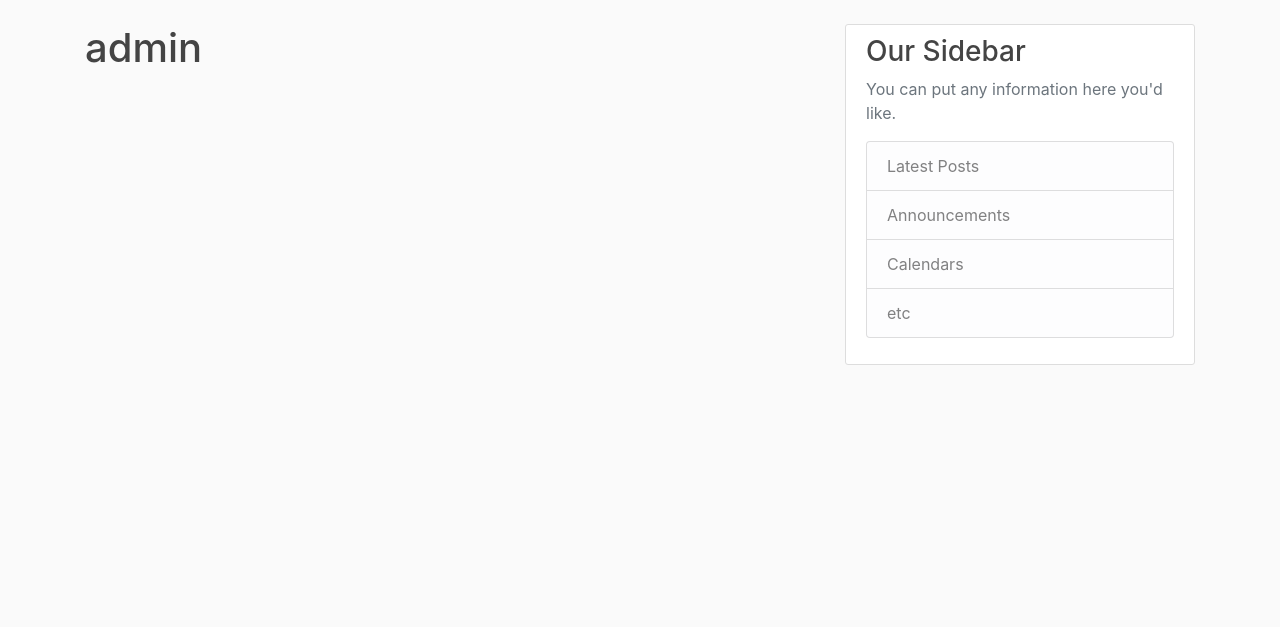
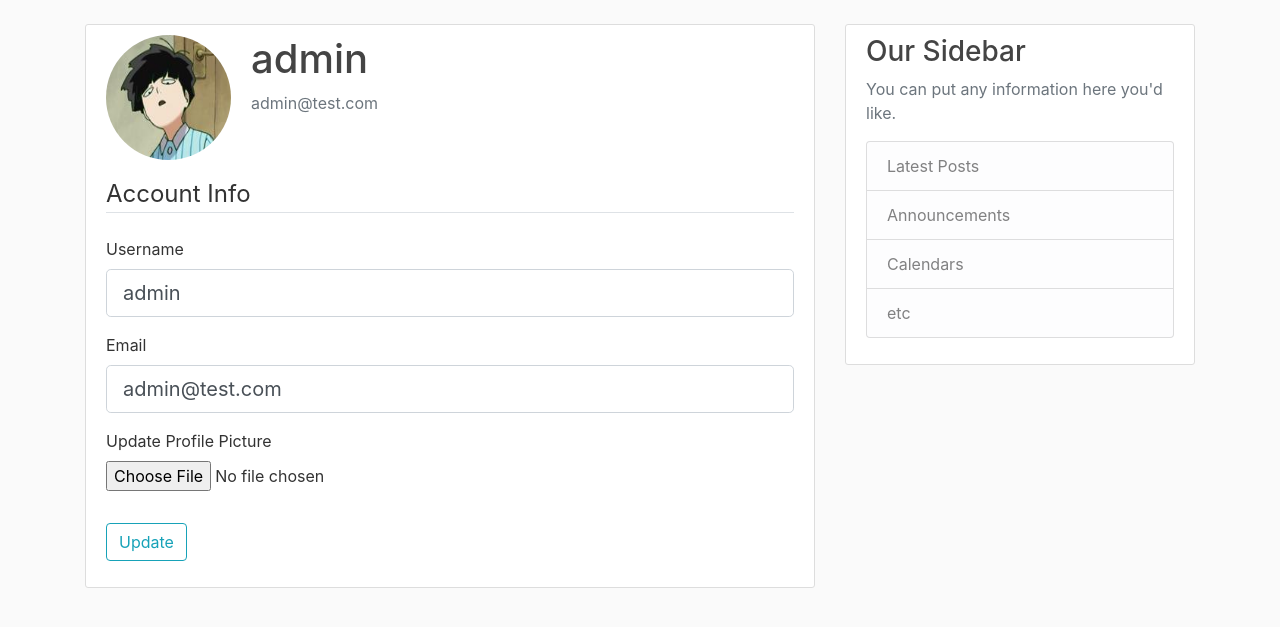
Before and after one commit to anyac99/template-blog, a Flask app: page /account in a window 1280 px wide. Shown: the part 56-683 px from the top of the page. Run offline with Flask 2, Linux system fonts and the light colour scheme; a user stored in the database is signed in; some libraries are stand-ins or nearby versions.

Commit message:
users can update account and profile pic

```diff
--- a/main/forms.py
+++ b/main/forms.py
@@ -1,4 +1,6 @@
 from flask_wtf import FlaskForm
+from flask_wtf.file import FileField, FileAllowed
+from flask_login import current_user
 from wtforms import StringField, PasswordField, SubmitField, BooleanField
 from wtforms.validators import DataRequired, Length, Email, EqualTo, ValidationError
 from main.models import User
@@ -31,3 +33,24 @@ class LoginForm(FlaskForm):
     password = PasswordField('Password', validators=[DataRequired()])
     remember = BooleanField('Remember Me')
     submit = SubmitField('Login')
+
+
+class UpdateAccountForm(FlaskForm):
+    username = StringField('Username',
+                           validators=[DataRequired(), Length(min=2, max=20)])
+    email = StringField('Email',
+                        validators=[DataRequired(), Email()])
+    picture = FileField('Update Profile Picture', validators=[FileAllowed(['jpg', 'png'])])
+    submit = SubmitField('Update')
+
+    def validate_username(self, username):
+        if username.data != current_user.username:
+            user = User.query.filter_by(username=username.data).first()
+            if user:
+                raise ValidationError('Username unavailable')
+
+    def validate_email(self, email):
+        if email.data != current_user.email:
+            user = User.query.filter_by(email=email.data).first()
+            if user:
+                raise ValidationError('Account already exists for that email')
--- a/main/routes.py
+++ b/main/routes.py
@@ -1,6 +1,9 @@
+import os
+import secrets
+from PIL import Image
 from flask import render_template, url_for, flash, redirect, request
 from main import app, db, bcrypt
-from main.forms import RegistrationForm, LoginForm
+from main.forms import RegistrationForm, LoginForm, UpdateAccountForm
 from main.models import User, Post
 from flask_login import login_user, current_user, logout_user, login_required
 
@@ -62,14 +65,47 @@ def login():
     return render_template('login.html', title='Login', form=form)
 
 
-
 @app.route("/logout")
 def logout():
     logout_user()
     return redirect(url_for('home'))
 
 
-@app.route("/account")
+def save_picture(form_picture):
+    random_hex = secrets.token_hex(8)
+    _, f_ext = os.path.splitext(form_picture.filename)
+    picture_fn = random_hex + f_ext
+    picture_path = os.path.join(app.root_path, 'static/profile_pics',
+                                picture_fn)
+
+    output_size = (165, 165)
+    i = Image.open(form_picture)
+    i.thumbnail(output_size)
+    i.save(picture_path)
+
+    prev_picture = os.path.join(app.root_path, 'static/profile_pics',
+                                current_user.image_file)
+    if os.path.exists(prev_picture) and os.path.basename(prev_picture) != 'default.jpg':
+        os.remove(prev_picture)
+
+    return picture_fn
+
+
+@app.route("/account", methods=['GET', 'POST'])
 @login_required
 def account():
-    return render_template('account.html', title='Account')
+    form = UpdateAccountForm()
+    if form.validate_on_submit():
+        if form.picture.data:
+            picture_file = save_picture(form.picture.data)
+            current_user.image_file = picture_file
+        current_user.username = form.username.data
+        current_user.email = form.email.data
+        db.session.commit()
+        flash('Account updated', 'success')
+        return redirect(url_for('account'))
+    elif request.method == 'GET':
+        form.username.data = current_user.username
+        form.email.data = current_user.email
+    image_file = url_for('static', filename='profile_pics/' + current_user.image_file)
+    return render_template('account.html', title='Account', image_file=image_file, form=form)
--- a/main/templates/account.html
+++ b/main/templates/account.html
@@ -1,4 +1,57 @@
 {% extends "layout.html" %}
 {% block content %}
-        <h1>{{ current_user.username }}</h1>
+        <div class="content-section">
+          <div class="media">
+            <img class="rounded-circle account-img" src="{{ image_file }}">
+            <div class="media-body">
+              <h2 class="account-heading">{{ current_user.username }}</h2>
+              <p class="text-secondary">{{ current_user.email }}</p>
+            </div>
+          </div>
+            <form method="POST" action="" enctype="multipart/form-data">
+                {{ form.hidden_tag() }}
+                <fieldset class="form-group">
+                    <legend class="border-bottom mb-4">Account Info</legend>
+                    <div class="form-group">
+                        {{ form.username.label(class="form-control-label") }}
+
+                        {% if form.username.errors %}
+                            {{ form.username(class="form-control form-control-lg is-invalid") }}
+                            <div class="invalid-feedback">
+                                {% for error in form.username.errors %}
+                                    <span>{{ error }}</span>
+                                {% endfor %}
+                            </div>
+                        {% else %}
+                            {{ form.username(class="form-control form-control-lg") }}
+                        {% endif %}
+                    </div>
+                    <div class="form-group">
+                        {{ form.email.label(class="form-control-label") }}
+                        {% if form.email.errors %}
+                            {{ form.email(class="form-control form-control-lg is-invalid") }}
+                            <div class="invalid-feedback">
+                                {% for error in form.email.errors %}
+                                    <span>{{ error }}</span>
+                                {% endfor %}
+                            </div>
+                        {% else %}
+                            {{ form.email(class="form-control form-control-lg") }}
+                        {% endif %}
+                    </div>
+                    <div class="form-group">
+                        {{ form.picture.label() }}
+                        {{ form.picture(class="form-control-file") }}
+                        {% if form.picture.errors %}
+                            {% for error in form.picture.errors %}
+                                <span class="text-danger">{{ error }}</span></br>
+                            {% endfor %}
+                        {% endif %}
+                    </div>
+                </fieldset>
+                <div class="form-group">
+                    {{ form.submit(class="btn btn-outline-info") }}
+                </div>
+            </form>
+        </div>
 {% endblock content %}
```
Also changed, not shown: main/site.db, main/static/profile_pics/782fb2ecfb938400.jpg (added), main/static/profile_pics/default.jpg (added), 4 other files.
